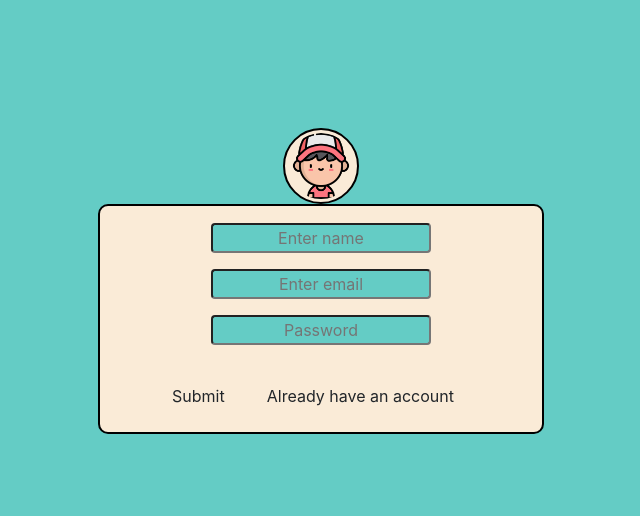
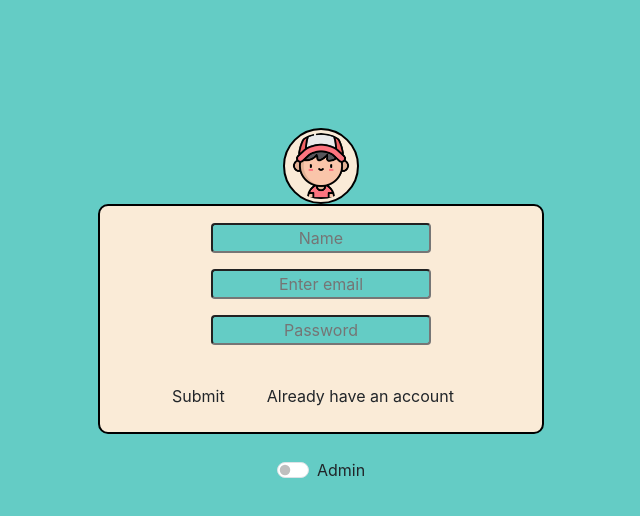
Before and after one commit to Ritik-raj7541/Online-food-ordering-platform, a React (Create React App) app: page /register in a window 1280 px wide. Shown: the top 516 px of the page, without its empty margins (319-959 px from the left). Built offline with nearby package versions, Linux system fonts and the light colour scheme; no server answers.

Commit message:
login and register for customer and admin new version done

```diff
--- a/src/screens/Login.js
+++ b/src/screens/Login.js
@@ -13,34 +13,9 @@ export default function Login() {
   const [credentialsadmin, setcredentialsadmin] = useState({
     email: "",
     password: "",
-    adminkey: "",
   });
-  const [admin, setAdmin] = useState(false); //telling if user is admin or not
+  const [admin, setAdmin] = useState(false);
   const [loginError, setloginError] = useState("");
-  const handleAdminToggle = (e) => {
-    // console.log(e.target.value);
-    setAdmin(!admin);
-    setcredentialsadmin({
-      email: "",
-      password: "",
-      adminkey: "",
-    });
-  };
-  // useEffect(() => {
-  //   console.log(credentialsadmin);
-  // }, [credentialsadmin]) ;
-
-  const onChange = (e) => {
-    const { name, value } = e.target;
-    // console.log(admin);
-    if (admin === false) {
-      setcredentials({ ...credentials, [name]: value }); // Uwpdate credentials
-      // console.log(credentials.email);
-    } else {
-      setcredentialsadmin({ ...credentialsadmin, [name]: value }); // Update credentialsadmin
-      // console.log(credentialsadmin.email);
-    }
-  };
 
   const handleSubmissionForCustomer = async () => {
     try {
@@ -61,7 +36,6 @@ export default function Login() {
     }
   };
   const handleSubmissionForAdmin = async () => {
-    // console.log("admin");
     const response = await axios.post("", credentialsadmin);
   };
   const handleSubmission = async (e) => {
@@ -70,6 +44,23 @@ export default function Login() {
       handleSubmissionForAdmin();
     } else {
       handleSubmissionForCustomer();
+    }
+  };
+
+  const handleAdminToggle = (e) => {
+    setAdmin(!admin);
+    setcredentialsadmin({
+      email: "",
+      password: "",
+    });
+  };
+
+  const onChange = (e) => {
+    const { name, value } = e.target;
+    if (admin === false) {
+      setcredentials({ ...credentials, [name]: value });
+    } else {
+      setcredentialsadmin({ ...credentialsadmin, [name]: value });
     }
   };
 
@@ -104,22 +95,9 @@ export default function Login() {
               onChange={onChange}
             />
           </div>
-          {admin === true ? (
-            <div className="form-group my-3">
-              <input
-                type="text"
-                className="input"
-                id="exampleInputadminkey1"
-                placeholder=" Admin Key"
-                name="adminkey"
-                value={credentialsadmin.adminkey}
-                onChange={onChange}
-              />
-            </div>
-          ) : (
-            ""
-          )}
-          <div className="container" style={{color:"red"}}>{loginError}</div>
+          <div className="container" style={{ color: "red" }}>
+            {loginError}
+          </div>
           <button type="submit" className="btn  m-3">
             Login
           </button>
--- a/src/screens/Register.js
+++ b/src/screens/Register.js
@@ -1,8 +1,7 @@
 import React, { useState } from "react";
 import { Link, useNavigate } from "react-router-dom";
-import a from "../pictures/delivery-boy.png"
+import a from "../pictures/delivery-boy.png";
 import axios from "axios";
-
 
 export default function Register() {
   let navigate = useNavigate();
@@ -11,56 +10,106 @@ export default function Register() {
     email: "",
     password: "",
   });
-  const [loginError, setloginError] = useState("")
-  const handleSubmission = async (e) => {
-    e.preventDefault();
+  const [credentialsadmin, setcredentialsadmin] = useState({
+    restaurantName: "",
+    email: "",
+    password: "",
+  });
+  const [admin, setAdmin] = useState(false);
+  const [loginError, setloginError] = useState("");
+
+  const handleSubmissionForAdmin = async () => {
+    try {
+      const response = await axios.post(
+        "http://localhost:5000/api/admin/register",
+        credentials
+      );
+      if (response.status === 200) {
+        console.log("status done");
+        localStorage.setItem("authToken", response.data.accessToken);
+        localStorage.setItem("adminEmail", credentials.email);
+        setloginError("");
+        navigate("/");
+      }
+    } catch (error) {
+      if (error.response && error.response.status === 400) {
+        setloginError(
+          "*User with same email id already exist please try different email id"
+        );
+      }
+    }
+  };
+  const handleSubmissionForCustomer = async () => {
     try {
       const response = await axios.post(
         "http://localhost:5000/api/customer/register",
         credentials
       );
-      // console.log(response.status);
       if (response.status === 200) {
         console.log("status done");
         localStorage.setItem("authToken", response.data.accessToken);
         localStorage.setItem("userEmail", credentials.email);
-        setloginError("") ;
+        setloginError("");
         navigate("/");
       }
     } catch (error) {
       if (error.response && error.response.status === 400) {
-        setloginError("*User with same email id already exist please try different email id");
+        setloginError(
+          "*User with same email id already exist please try different email id"
+        );
       }
     }
-
+  };
+  const handleSubmission = async (e) => {
+    e.preventDefault();
+    if (admin) {
+      handleSubmissionForAdmin();
+    } else {
+      handleSubmissionForCustomer();
+    }
   };
   const onChange = (e) => {
     const { name, value } = e.target;
-    setcredentials({ ...credentials, [name]: value });
+    if (admin === false) {
+      setcredentials({ ...credentials, [name]: value });
+    } else {
+      console.log(name);
+      setcredentialsadmin({ ...credentialsadmin, [name]: value });
+    }
   };
+
+  const handleAdminToggle = (e) => {
+    setAdmin(!admin);
+    setcredentialsadmin({
+      restaurantName: "",
+      email: "",
+      password: "",
+    });
+  };
+
   return (
     <>
       <div className="container entry-container">
         <div className="container logo-container">
-        <img src={a} alt="" className="login-image"/>
+          <img src={a} alt="" className="login-image" />
         </div>
         <div className="container login-container">
           <form onSubmit={handleSubmission}>
             <div className="form-group my-3">
-              {/* <label htmlFor="exampleInputEmail1">Name</label> */}
               <input
                 type="text"
                 className="input"
                 id="exampleInputName1"
-                aria-describedby="emailHelp"
-                placeholder="Enter name"
-                name="name"
-                value={credentials.name}
+                aria-describedby="nameHelp"
+                placeholder={!admin ? "Name" : "Restaurant Name"}
+                name={!admin ? "name" : "restaurantName"}
+                value={
+                  !admin ? credentials.name : credentialsadmin.restaurantName
+                }
                 onChange={onChange}
               />
             </div>
             <div className="form-group my-3">
-              {/* <label htmlFor="exampleInputEmail1">Email address</label> */}
               <input
                 type="email"
                 className="input"
@@ -68,23 +117,41 @@ export default function Register() {
                 aria-describedby="emailHelp"
                 placeholder="Enter email"
                 name="email"
-                value={credentials.email}
+                value={!admin ? credentials.email : credentialsadmin.email}
                 onChange={onChange}
               />
             </div>
             <div className="form-group my-3">
-              {/* <label htmlFor="exampleInputPassword1">Password</label> */}
               <input
                 type="password"
                 className="input"
                 id="exampleInputPassword1"
                 placeholder="Password"
                 name="password"
-                value={credentials.password}
+                value={
+                  !admin ? credentials.password : credentialsadmin.password
+                }
                 onChange={onChange}
               />
             </div>
-            <div className="container" style={{color:"red"}}>{loginError}</div>
+            {admin === true ? (
+              <div className="form-group my-3">
+                <input
+                  type="text"
+                  className="input"
+                  id="exampleInputadminkey1"
+                  placeholder=" Admin Key"
+                  name="adminkey"
+                  value={credentialsadmin.adminkey}
+                  onChange={onChange}
+                />
+              </div>
+            ) : (
+              ""
+            )}
+            <div className="container" style={{ color: "red" }}>
+              {loginError}
+            </div>
             <button type="submit" className="btn my-3">
               Submit
             </button>
@@ -94,6 +161,23 @@ export default function Register() {
             </Link>
           </form>
         </div>
+        <div className="container admin-container my-4">
+          <div className="form-check form-switch ">
+            <input
+              className="form-check-input"
+              type="checkbox"
+              role="switch"
+              id="flexSwitchCheckDefault"
+              onChange={handleAdminToggle}
+            />
+            <label
+              className="form-check-label"
+              htmlFor="flexSwitchCheckDefault"
+            >
+              Admin
+            </label>
+          </div>
+        </div>
       </div>
     </>
   );
```
